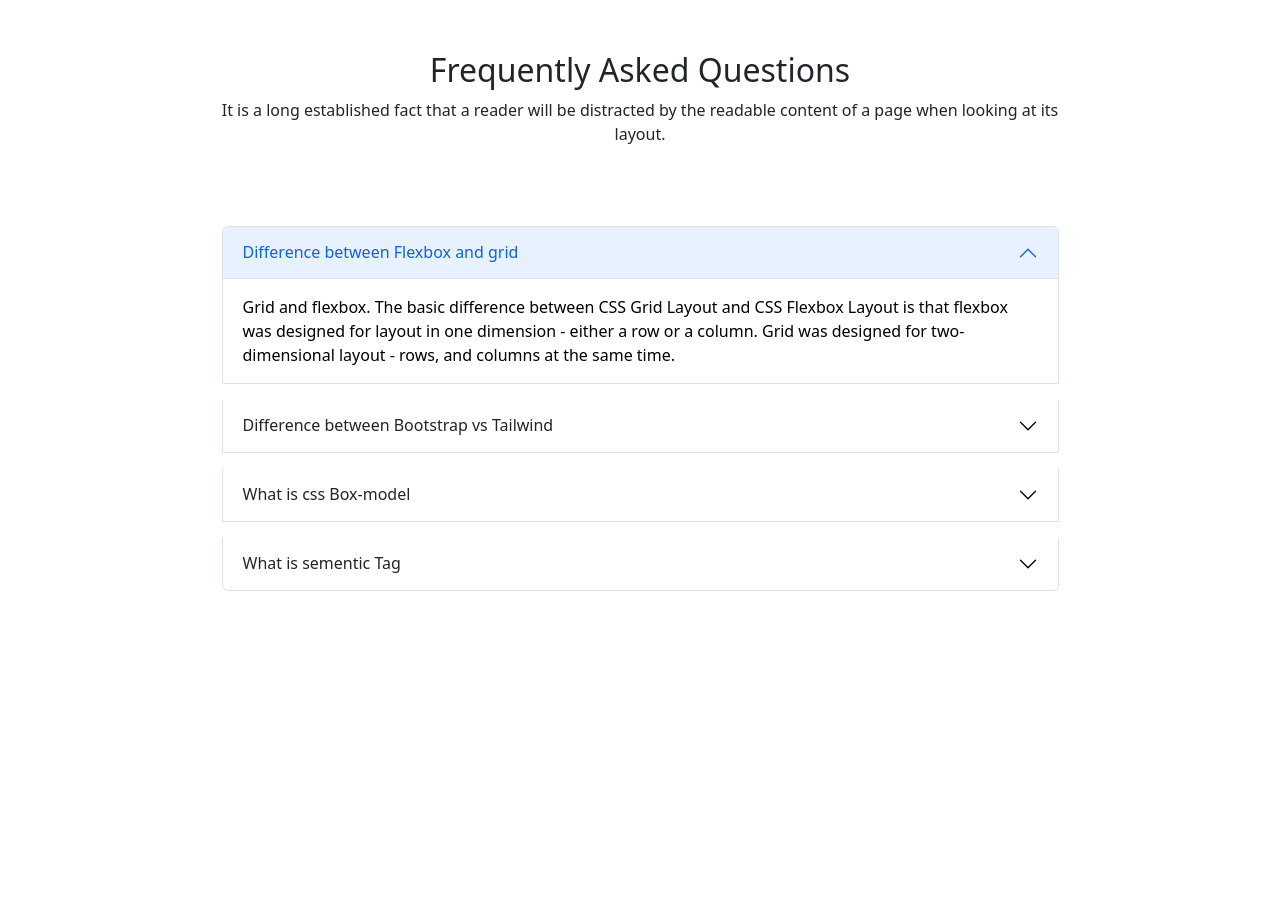
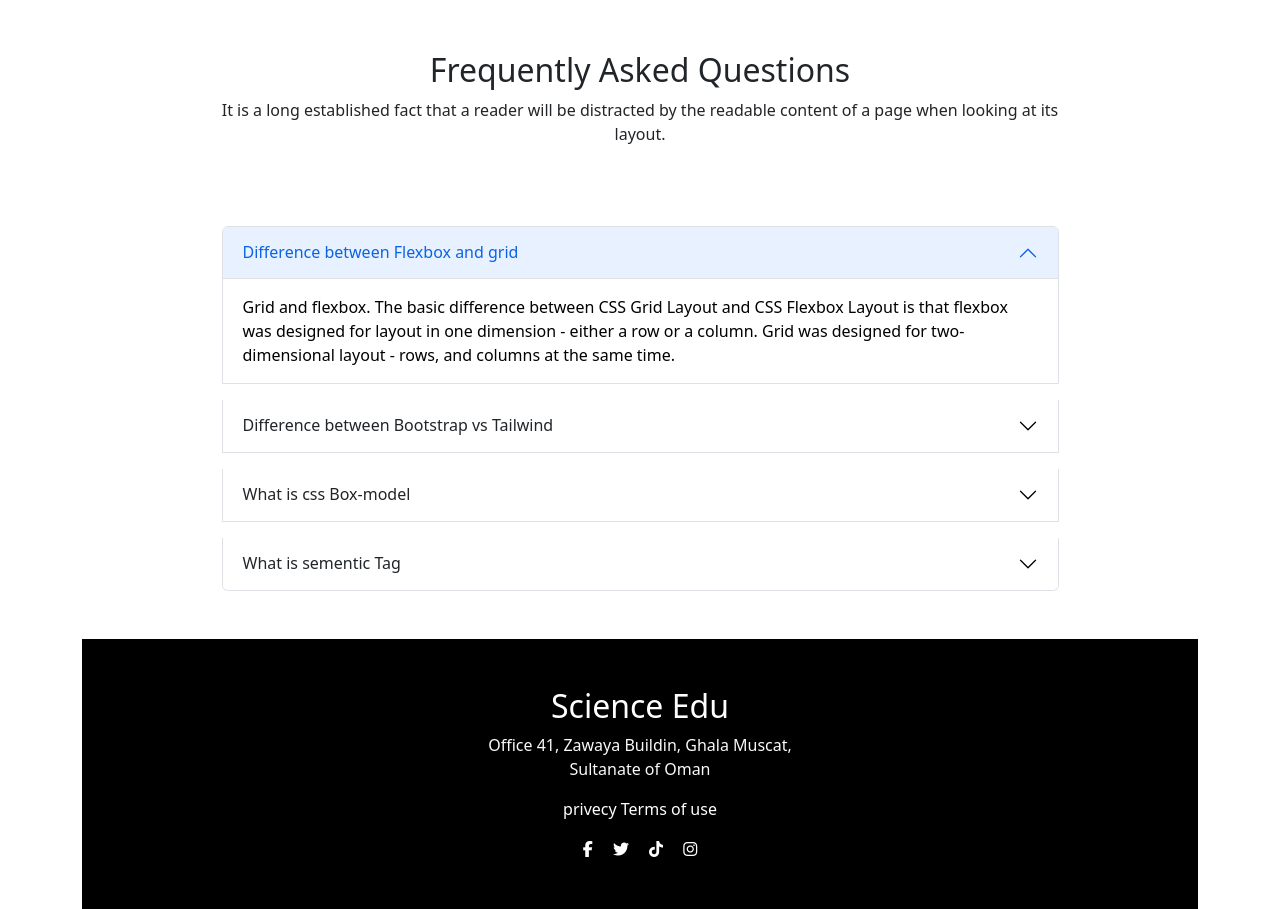
Before and after one commit to Foysaljoarder/Assignment-3, a plain HTML site: page index.html in a window 1280 px wide. Shown: the part 2537-3446 px from the top of the page. Before the commit the page ends 3176 px from the top, so only its background shows below. Drawn offline with nearby package versions, Linux system fonts and the light colour scheme.

Commit message:
added footer section

```diff
--- a/index.html
+++ b/index.html
@@ -5,8 +5,11 @@
     <meta charset="utf-8">
     <meta name="viewport" content="width=device-width, initial-scale=1">
     <title>Science and Education</title>
+    <!-- Cdn link -->
     <link href="https://cdn.jsdelivr.net/npm/bootstrap@5.2.0/dist/css/bootstrap.min.css" rel="stylesheet"
         integrity="sha384-gH2yIJqKdNHPEq0n4Mqa/HGKIhSkIHeL5AyhkYV8i59U5AR6csBvApHHNl/vI1Bx" crossorigin="anonymous">
+    <!-- Font Awesome link  -->
+    <script src="https://kit.fontawesome.com/b358c5ea8a.js" crossorigin="anonymous"></script>
 </head>
 
 <body>
@@ -252,8 +255,29 @@
                 </div>
             </section>
 
+            <!--Footer section-->
+            <footer class="bg-black py-5">
+                <div class="container">
+                    <div class="row w-50 m-auto">
+                        <h2 class="text-center text-white ">Science Edu</h2>
+                        <p class="text-center text-light">Office 41, Zawaya Buildin, Ghala Muscat, <br>
+                            Sultanate of Oman</p>
+                        <div class="links text-center">
+                            <a class="text-decoration-none text-white" href="#">privecy</a>
+                            <a class="text-decoration-none text-white" href="#">Terms of use</a>
+                        </div>
+                    </div>
+                    <div class="links text-center pt-3">
+                        <a class="text-white p-2" href="#"><i class="fa-brands fa-facebook-f"></i></a>
+                        <a class="text-white p-2" href="#"><i class="fa-brands fa-twitter"></i></a>
+                        <a class="text-white p-2" href="#"><i class="fa-brands fa-tiktok"></i></a>
+                        <a class="text-white p-2" href="#"><i class="fa-brands fa-instagram"></i></a>
+                    </div>
+                </div>
+                </div>
+            </footer>
 
-
+            <!-- Cdn link  -->
             <script src="https://cdn.jsdelivr.net/npm/bootstrap@5.2.0/dist/js/bootstrap.bundle.min.js"
                 integrity="sha384-A3rJD856KowSb7dwlZdYEkO39Gagi7vIsF0jrRAoQmDKKtQBHUuLZ9AsSv4jD4Xa"
                 crossorigin="anonymous"></script>
```
